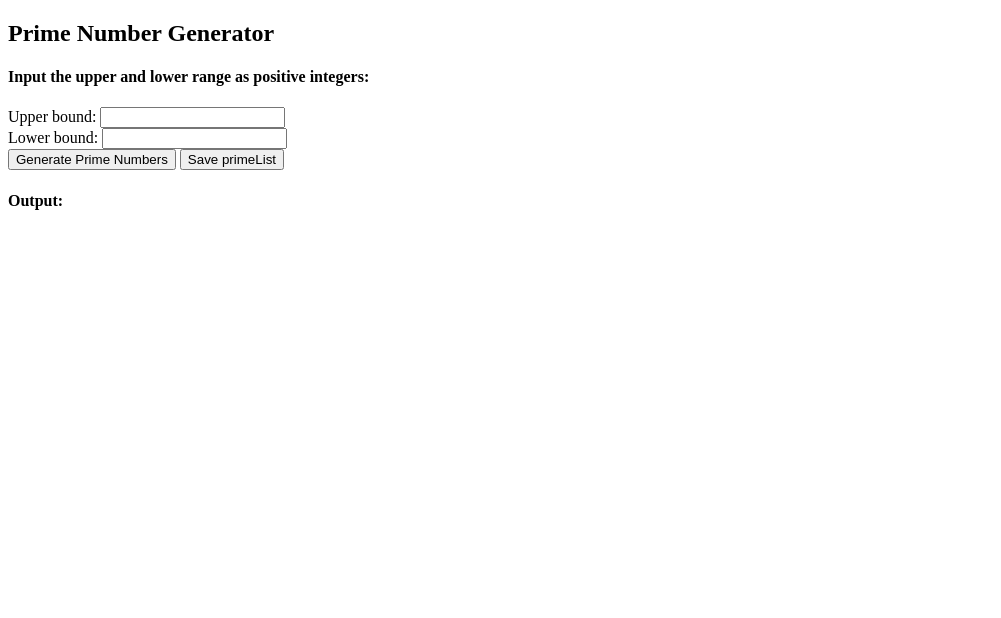
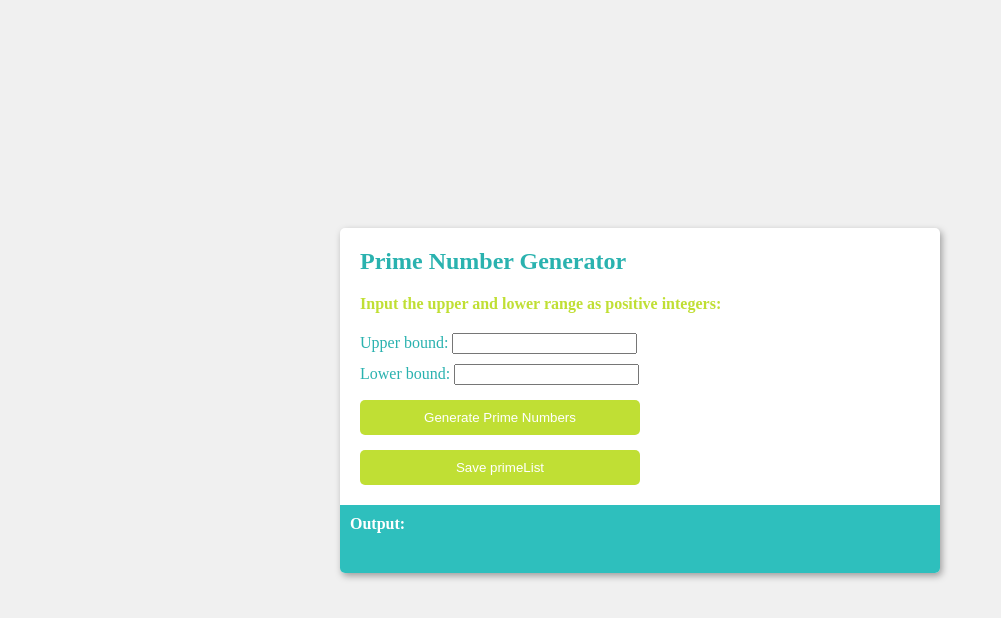
Before and after one commit to trojan-23/digital-page, a plain HTML site: page index.html in a window 1280 px wide. Shown: the whole page, without its empty margins (0-1001 px from the left). Drawn offline with Linux system fonts and the light colour scheme.

Commit message:
Update index.html

```diff
--- a/index.html
+++ b/index.html
@@ -5,7 +5,7 @@
     <meta http-equiv="X-UA-Compatible" content="IE=edge">
     <meta name="viewport" content="width=device-width, initial-scale=1.0">
     <title>Prime Number Generator</title>
-    <link rel="stylesheet" href="./digital_farewell.css">
+    <link rel="stylesheet" href="./styles.css">
 </head>
 <body>
     <div id="card">
@@ -34,7 +34,6 @@
                 <div id="price-container">
                     <div id="price"></div>
                 </div>
-                <p id="goodbye-message"></p>
             </div>
             <div id="bottom-right-section">
               <ul id="primeList"></ul>
```
